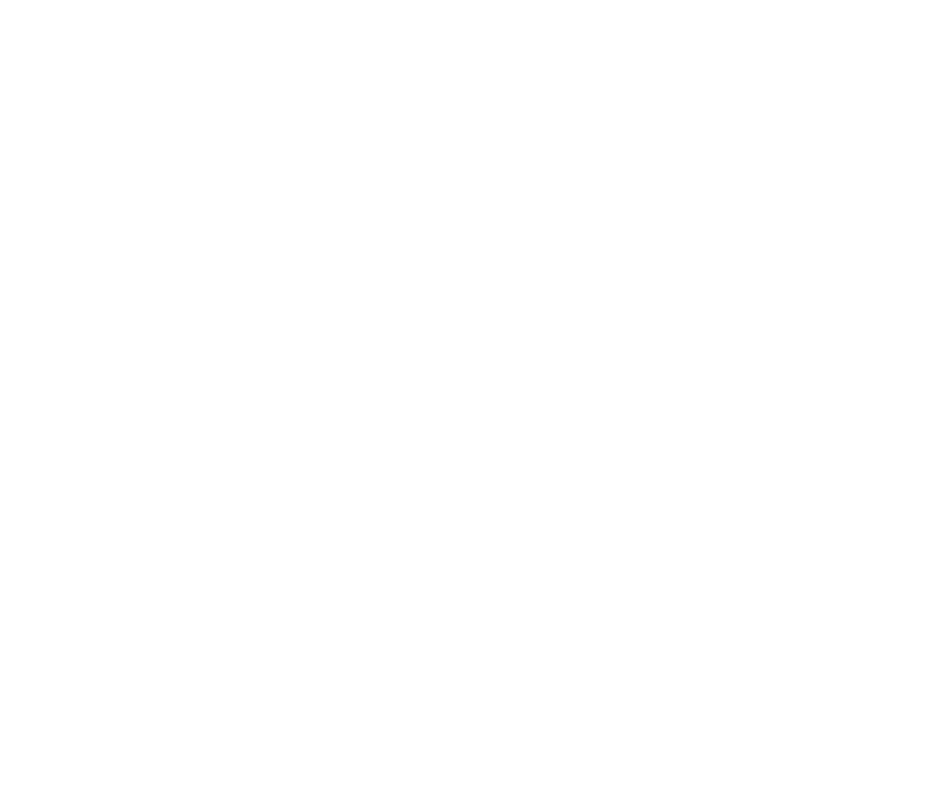
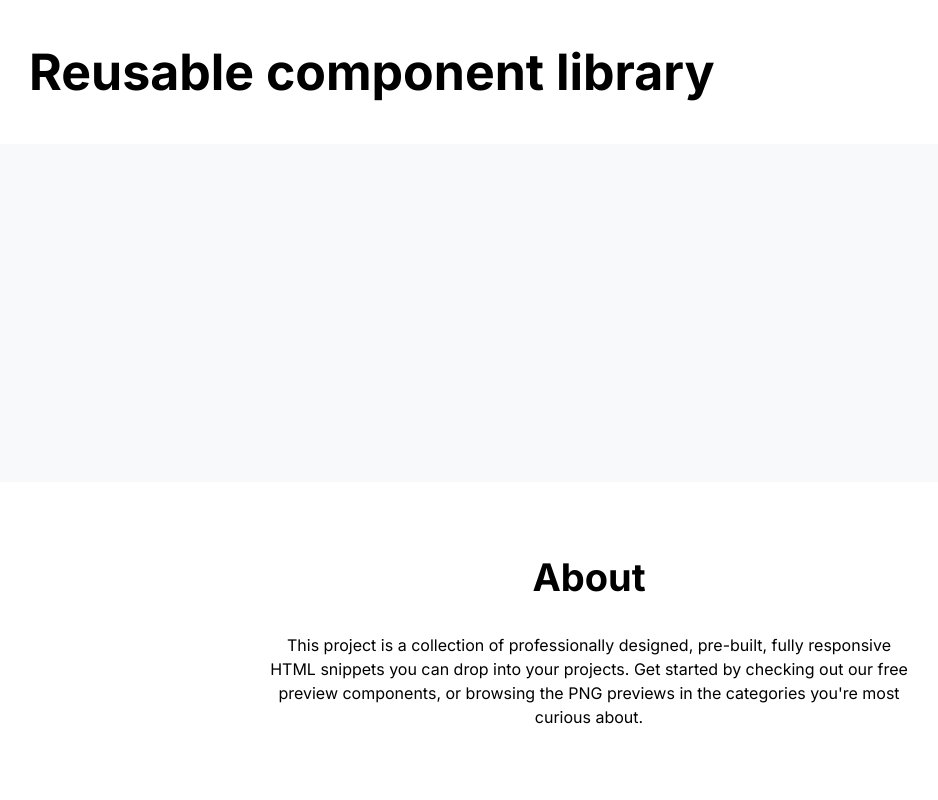
Before and after one commit to js-tasks-ru/htmlcss-20210916_viktor-minor, a website: page index.html in a window 1280 px wide. Shown: the whole page, without its empty margins (51-989 px from the left). Drawn offline with Linux system fonts and the light colour scheme.

Commit message:
add main page

```diff
--- /dev/null
+++ b/components/footer/footer.css
@@ -0,0 +1,21 @@
+.footer {
+    padding: 71px 136px;
+    display: flex;
+    flex-direction: column;
+    align-items: center;
+}
+
+.footer__title {
+    font-size: 38px;
+    line-height: 48px;
+    text-align: center;
+    margin-bottom: 32px;
+}
+
+.footer__info {
+    text-align: center;
+    width: 640px;
+    font-size: 16px;
+    line-height: 24px;
+    margin-top: 0;
+}
--- /dev/null
+++ b/components/header/header.css
@@ -0,0 +1,8 @@
+.header {
+    padding: 40px 80px;
+}
+
+.header__title {
+    font-size: 50px;
+    line-height: 64px;
+}
--- /dev/null
+++ b/components/main/main.css
@@ -0,0 +1,4 @@
+.main {
+    flex: 1;
+    background-color: var(--grey-1);
+}
--- /dev/null
+++ b/components/page/page.css
@@ -0,0 +1,12 @@
+@import url('https://fonts.googleapis.com/css2?family=Inter:ital,wght@0,100;0,300;0,400;0,500;0,700;0,900;1,100;1,300;1,400;1,500;1,700;1,900&display=swap');
+
+* {
+    font-family: 'Inter', sans-serif;
+    margin: 0;
+}
+
+.app {
+    display: flex;
+    flex-direction: column;
+    min-height: 100vh;
+}
--- a/index.html
+++ b/index.html
@@ -1,10 +1,27 @@
 <!DOCTYPE html>
 <!-- Главная страница -->
 <html lang="ru">
-    <head>
-        <link rel="stylesheet" href="./assets/css/main.css">
-    </head>
-    <body>
-
-    </body>
+<head>
+  <link rel="stylesheet" href="./assets/css/main.css">
+  <link rel="stylesheet" href="./components/page/page.css">
+  <link rel="stylesheet" href="./components/header/header.css">
+  <link rel="stylesheet" href="./components/main/main.css">
+  <link rel="stylesheet" href="./components/footer/footer.css">
+</head>
+<body>
+<div class="app">
+  <header class="header">
+    <h1 class="header__title">Reusable component library</h1>
+  </header>
+  <main class="main"></main>
+  <footer class="footer">
+    <h2 class="footer__title">About</h2>
+    <p class="footer__info">
+      This project is a collection of professionally designed, pre-built, fully responsive HTML snippets you
+      can drop into your projects. Get started by checking out our free preview components, or browsing the
+      PNG previews in the categories you're most curious about.
+    </p>
+  </footer>
+</div>
+</body>
 </html>
```
